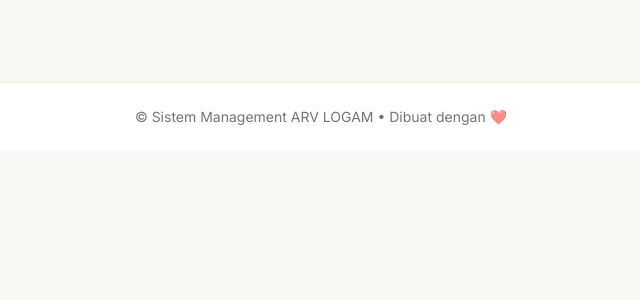
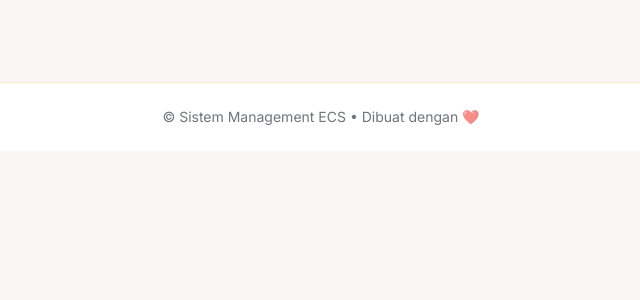
Before and after one commit to ARVLogam/my-flask-app, a Flask app: page /dashboard in a window 1280 px wide. Shown: the part 286-586 px from the top of the page, without its empty margins (319-959 px from the left). Run offline with Flask 3, Linux system fonts and the light colour scheme; the visitor is signed in with stand-in values (Sample User, id 1); data that the repository does not hold is empty; some libraries are stand-ins or nearby versions.

Commit message:
Update dashboard.html

```diff
--- a/templates/dashboard.html
+++ b/templates/dashboard.html
@@ -126,7 +126,7 @@
 
   <footer class="border-t border-brand/20 bg-white">
     <div class="max-w-7xl mx-auto px-4 sm:px-6 lg:px-8 py-6 text-center text-sm text-ink/60">
-      © Sistem Management ARV LOGAM • Dibuat dengan ❤️
+      © Sistem Management ECS • Dibuat dengan ❤️
     </div>
   </footer>
 
```
